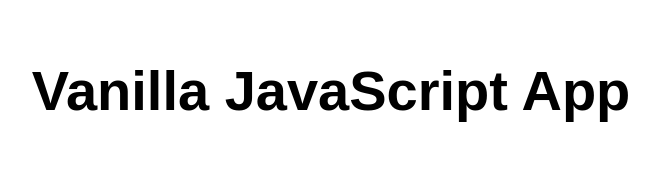
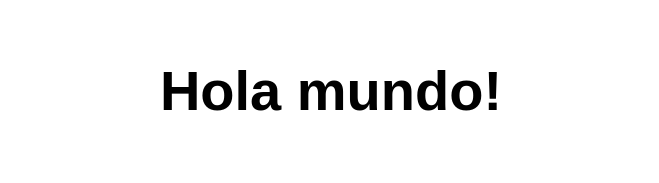
Before and after one commit to LuisFernandoSR/mi-primer-app, a website: page src/index.html in a window 1280 px wide. Shown: the whole page, without its empty margins (309-968 px from the left). Drawn offline with Linux system fonts and the light colour scheme.

Commit message:
Cambio de nombre de etiquta

```diff
--- a/src/index.html
+++ b/src/index.html
@@ -10,7 +10,7 @@
 
 <body>
   <main>
-    <h1>Vanilla JavaScript App</h1>
+    <h1>Hola mundo!</h1>
   </main>
 </body>
 
```
